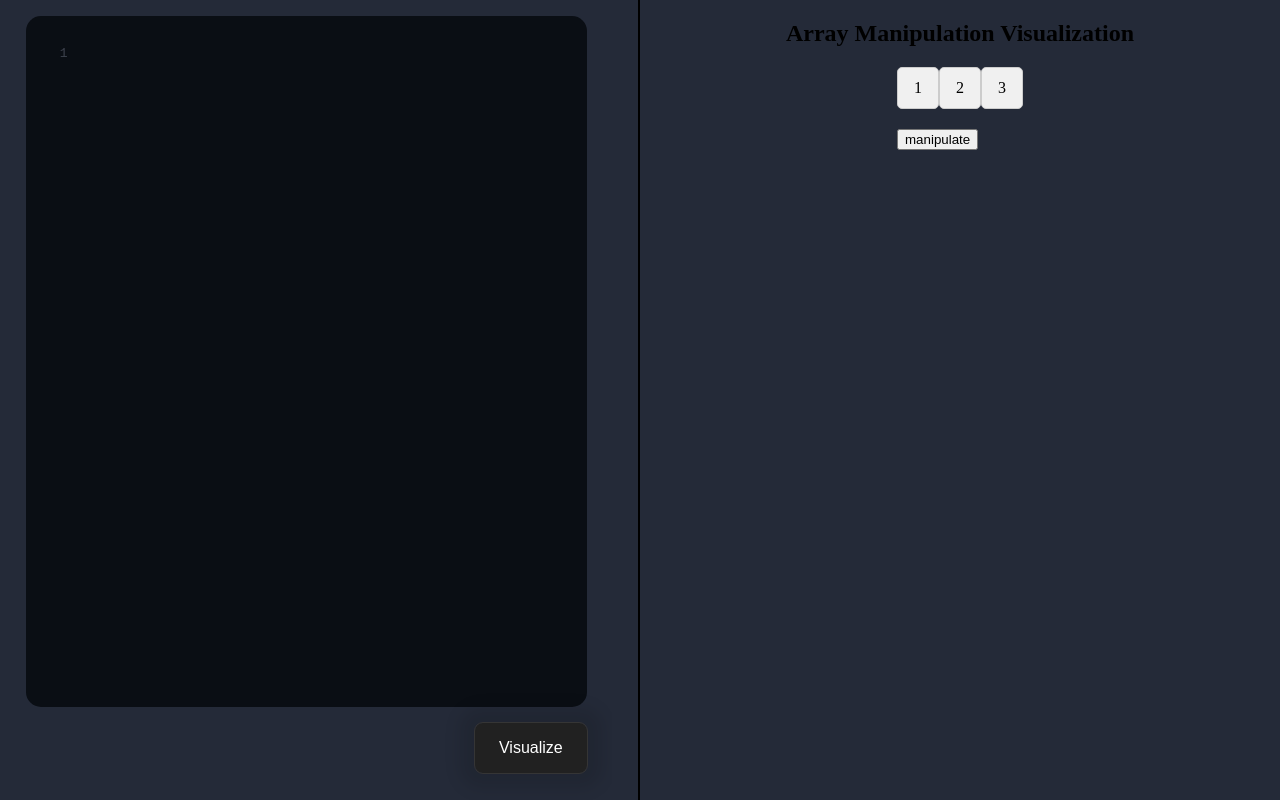
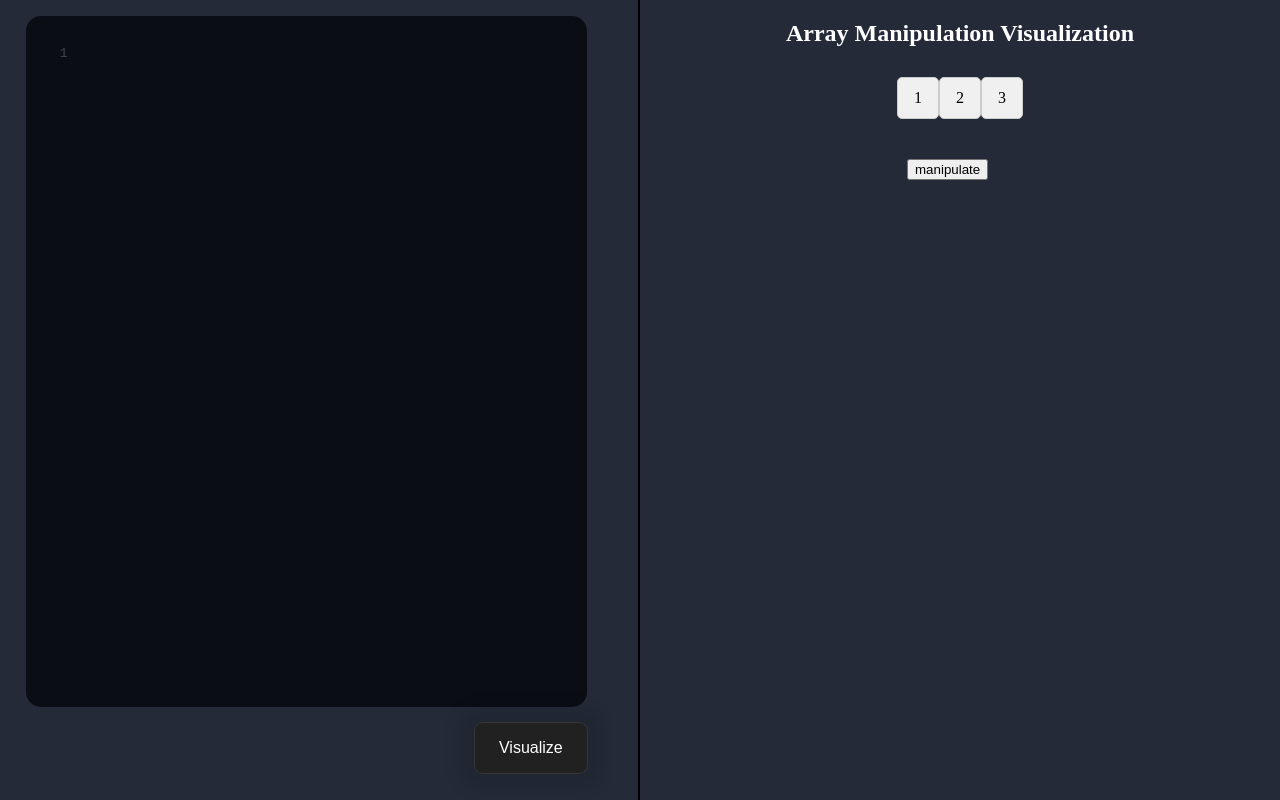
Before and after one commit to joshuazhou744/imaginarray, a React (Vite) app in the folder frontend/app/: page / in a window 1280 px wide. Built offline with nearby package versions, Linux system fonts and the light colour scheme.

Commit message:
Alignment css

```diff
--- a/frontend/app/src/App.tsx
+++ b/frontend/app/src/App.tsx
@@ -12,8 +12,7 @@ const App: FC = () => {
   const manipulations: Manipulation<unknown>[] = [
     { type: 'append', value: 4 },
     { type: 'append', value: 5 },
-    { type: 'pop' },
-    { type: 'reverse'}
+    {type: "reverse"}
   ];
 
   return (
--- a/frontend/app/src/styles/App.css
+++ b/frontend/app/src/styles/App.css
@@ -1,8 +1,10 @@
+/* App.css */
+
 html, body {
-  margin: 0; /* Remove any default margins */
-  padding: 0; /* Remove any default padding */
-  overflow: hidden; /* Prevent scrolling */
-  position: fixed; /* Fix body to viewport */
+  margin: 0;
+  padding: 0;
+  overflow: hidden;
+  position: fixed;
   width: 100%;
   height: 100%;
   background-color: #242a38;
@@ -27,4 +29,8 @@ html, body {
   display: flex;
   flex-direction: column;
   align-items: center;
+
+  h2 {
+    color: white;
+  }
 }
--- a/frontend/app/src/styles/ArrayVisualizer.css
+++ b/frontend/app/src/styles/ArrayVisualizer.css
@@ -1,11 +1,16 @@
+/* ArrayVisualizer.css */
+
 .container {
     display: 'flex';
     flex-direction: 'column';
     align-items: 'center';
+    justify-content: center;
+    height: 100%;
 }
 
 .perspective {
-    perspective: '1000px'
+    perspective: '1000px';
+    margin: 10px;
 }
 
 .flip-container {
@@ -29,8 +34,9 @@
     display: flex;
     justify-content: center;
     align-items: center;
+    margin-bottom: 10px;
 }
 
 .manipulate-button {
-    margin-top: 20px;
+    margin: 20px 0 0 20px;
 }
```
